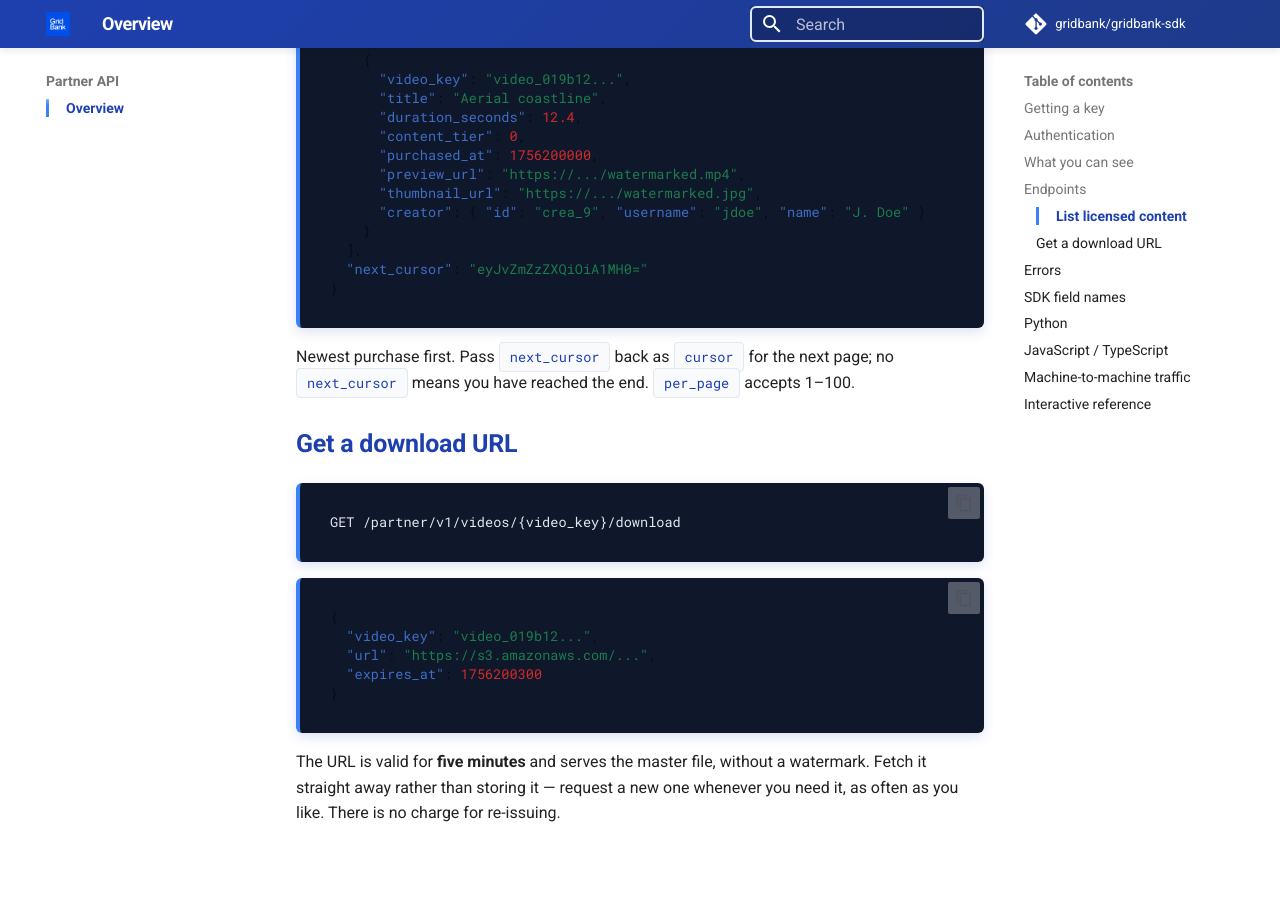
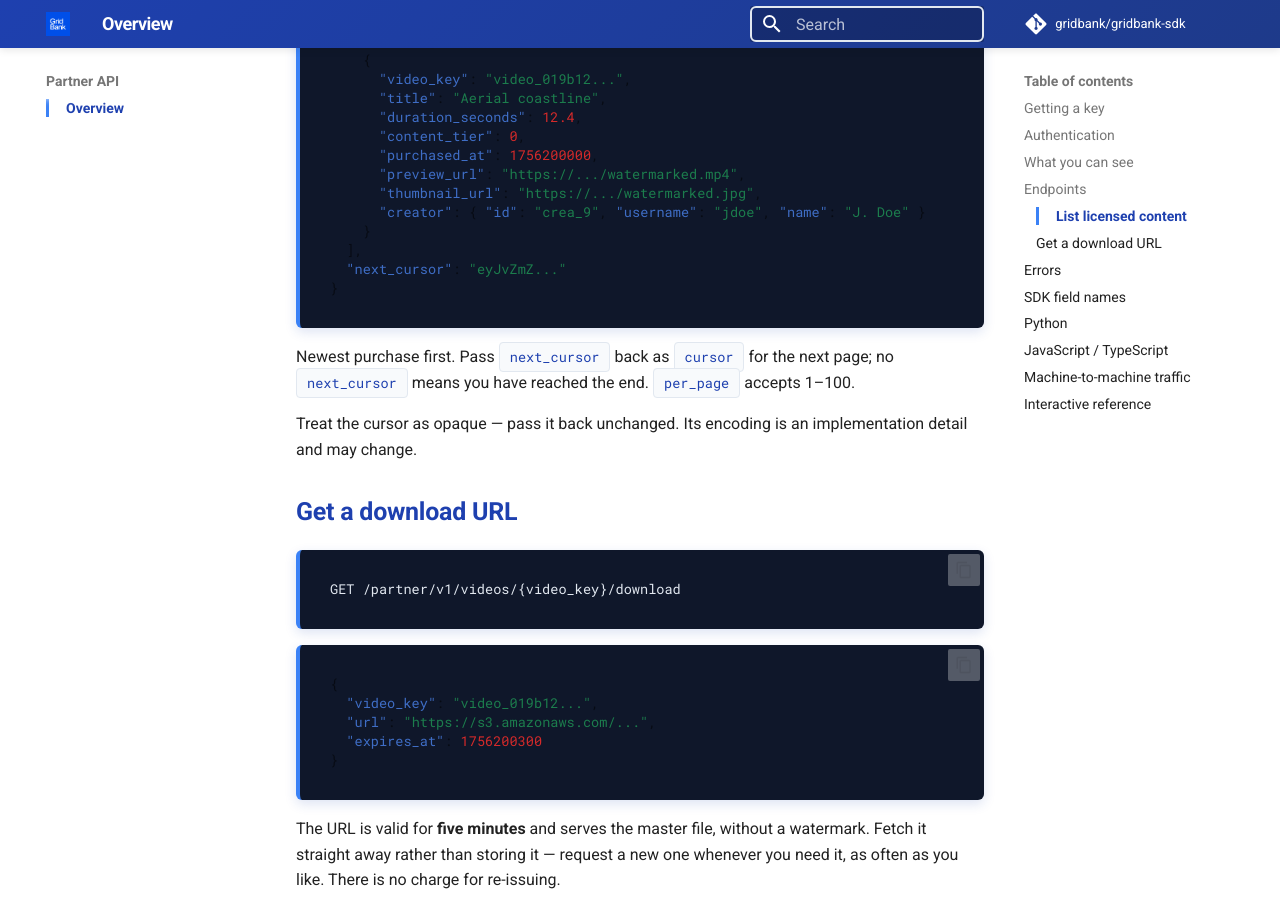
Before and after one commit to GridBank/gridbank-sdk, an MkDocs documentation site: the page built from docs/partner/overview.md, in a window 1280 px wide and 900 px high, scrolled down 1647 px. Built offline with MkDocs 1.6.1 and Material for MkDocs 9.7.7, drawn with Linux system fonts in a browser that asks for light colours; comment, search, counter and statistics services are not loaded.

Commit message:
docs: max_retries is a total attempt count, and elide the cursor example
Greptile caught the README and the loop disagreeing: max_retries=N runs N
attempts, not an initial request plus N retries. Aligned the wording rather
than the code, since GridbankClient has always counted attempts and two
clients in one package disagreeing about the same option is the worse trap.

The documented next_cursor was byte-identical to what the API mints and
decodes to {"offset": 50} in one line, which teaches a format the docs call
opaque. Elided, with a note to pass it back unchanged.

Co-Authored-By: Claude Opus 5 (1M context) <noreply@anthropic.com>

````diff
--- a/docs/partner/overview.md
+++ b/docs/partner/overview.md
@@ -55,12 +55,15 @@ GET /partner/v1/content?per_page=50
       "creator": { "id": "crea_9", "username": "jdoe", "name": "J. Doe" }
     }
   ],
-  "next_cursor": "eyJvZmZzZXQiOiA1MH0="
+  "next_cursor": "eyJvZmZ..."
 }
 ```
 
 Newest purchase first. Pass `next_cursor` back as `cursor` for the next page; no
 `next_cursor` means you have reached the end. `per_page` accepts 1–100.
+
+Treat the cursor as opaque — pass it back unchanged. Its encoding is an implementation
+detail and may change.
 
 ### Get a download URL
 
````
Also changed, not shown: js/README.md (+1 -1 lines), python/README.md (+1 -1 lines), 2 other files.
